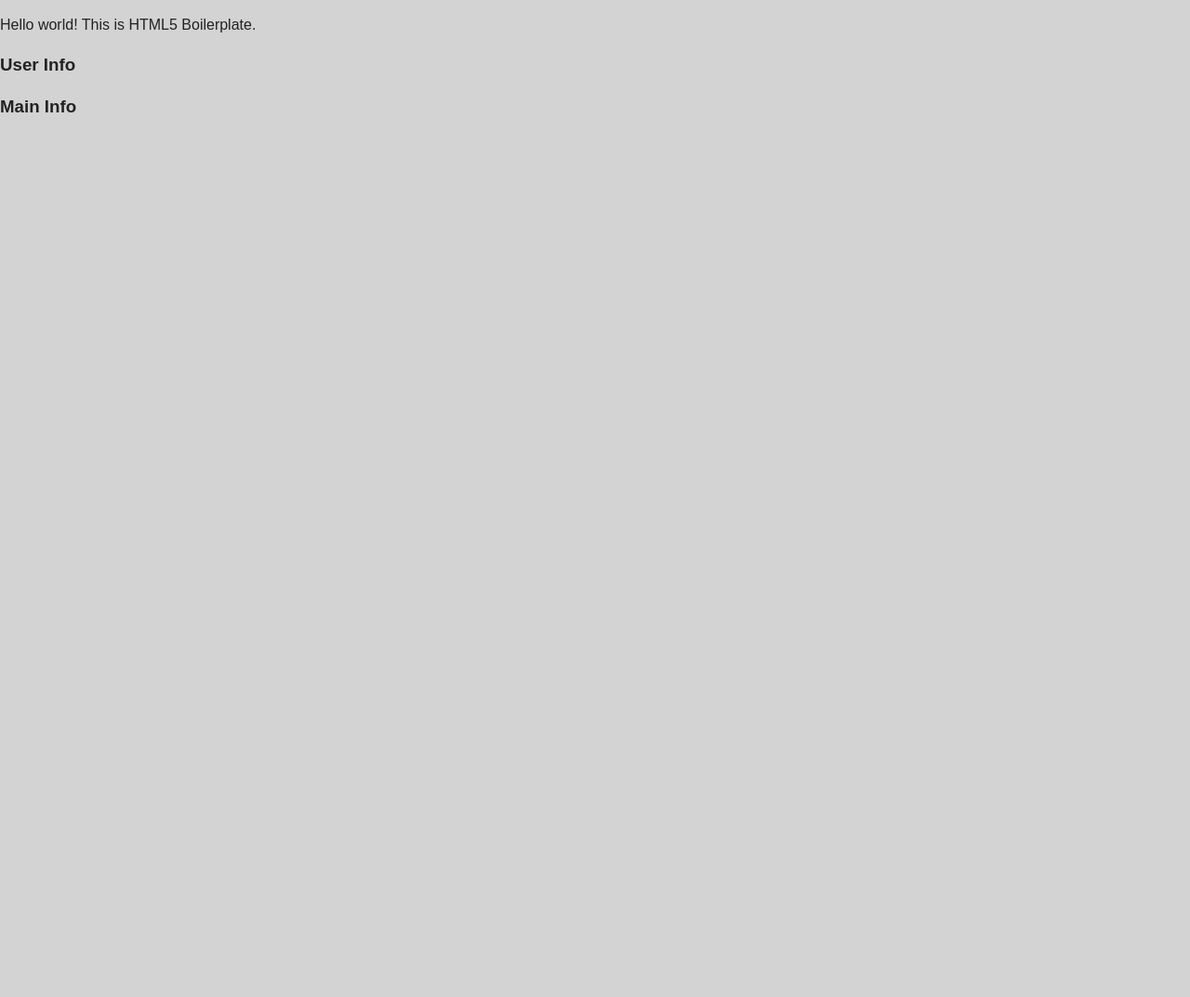
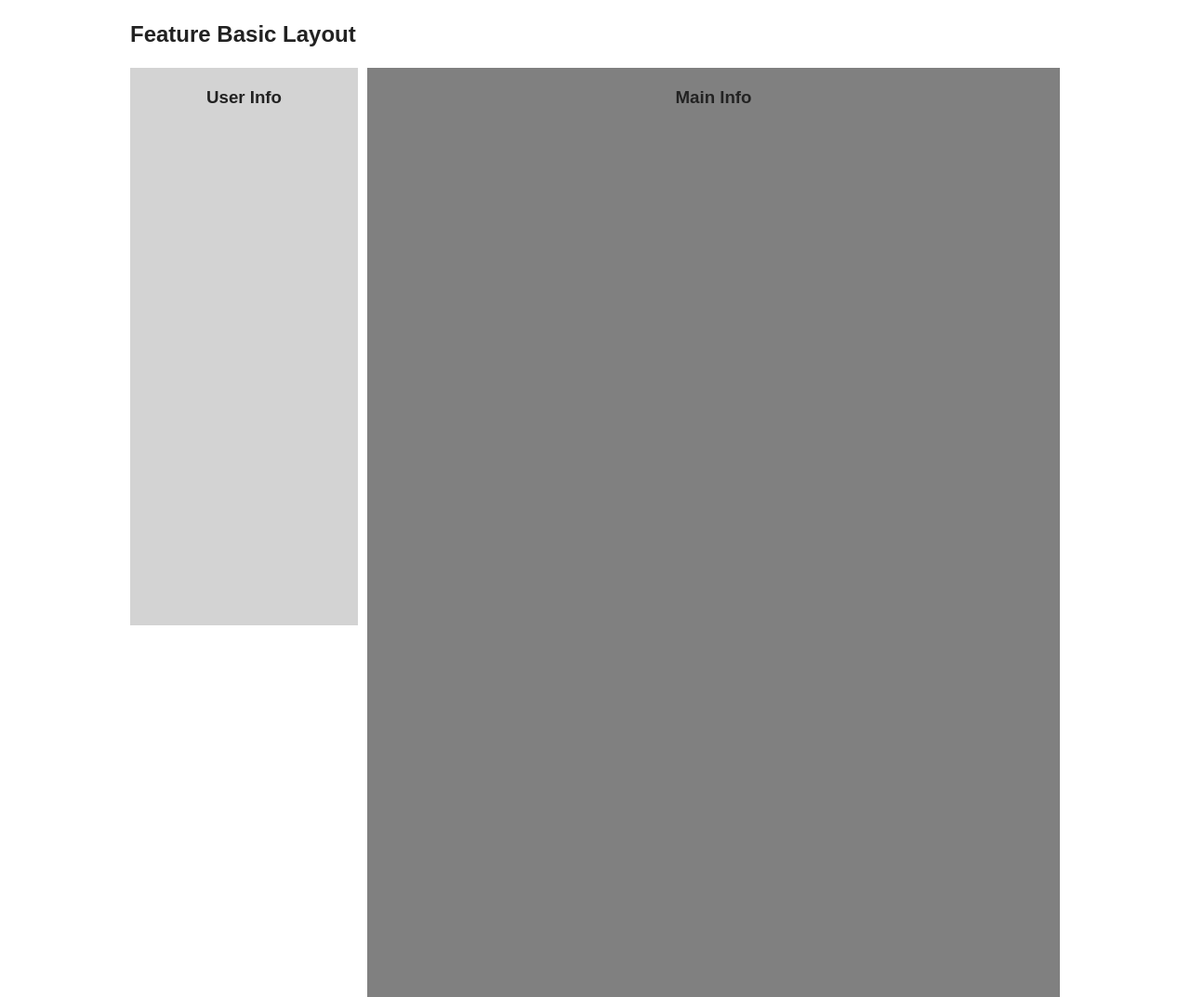
Before and after one commit to jeffworley/tiy-github, a website: page src/index.html in a window 1280 px wide. Shown: the whole page at 93% size. Before the commit the page ends 800 px from the top, so only its background shows below. Drawn offline with nearby package versions, Linux system fonts and the light colour scheme.

Commit message:
Added html to setup base github octocat user page, created styling and layout in scss and adjusted location and paths relating to package.json

```diff
--- a/src/index.html
+++ b/src/index.html
@@ -20,14 +20,18 @@
         <![endif]-->
 
         <!-- Add your site or application content here -->
-        <p>Hello world! This is HTML5 Boilerplate.</p>
+        <header>
+          <h2>Feature Basic Layout</h2>
+        </header>
 
-        <section class="user-info">
-          <h3>User Info</h3>
-        </section>
-        <section class="main-info">
-          <h3>Main Info</h3>
-        </section>
+        <div id="pagewrap">
+          <section id="user-info">
+            <h3>User Info</h3>
+          </section>
+          <section id="main-info">
+            <h3>Main Info</h3>
+          </section>
+        </div>
 
         <script src="//ajax.googleapis.com/ajax/libs/jquery/1.11.2/jquery.min.js"></script>
         <script>window.jQuery || document.write('<script src="js/vendor/jquery-1.11.2.min.js"><\/script>')</script>
--- a/package.json
+++ b/src/package.json
@@ -5,8 +5,8 @@
   "main": "index.js",
   "scripts": {
     "test": "mocha",
-    "bs": "browser-sync start --server --files='src/*.html, src/js/*.js, src/css/*.css'",
-    "sass": "node-sass --output-style expanded src/scss/main.scss src/css/main.css"
+    "bs": "browser-sync start --server --files='*.html, js/*.js, css/*.css'",
+    "sass": "node-sass --output-style expanded scss/main.scss css/main.css"
   },
   "repository": {
     "type": "git",
--- a/src/scss/_custom.scss
+++ b/src/scss/_custom.scss
@@ -1,20 +1,40 @@
 body {
-  background-color: lightgrey;
+  background-color: white;
 
-  div {
-    background-color: white;
+  header {
+    box-sizing: border-box;
+    width: 1000px;
+    margin-right: auto;
+    margin-left: auto;
+    text-align: left;
   }
 
-  .user-info {
-    background-color: blue;
-    float: left;
-    width: 25%;
+  #pagewrap {
+    box-sizing: border-box;
+    width: 1000px;
+    margin-top: 1%;
+    margin-right: auto;
+    margin-bottom: 1%;
+    margin-left: auto;
+
+    #user-info {
+      background-color: lightgrey;
+      box-sizing: border-box;
+      margin-right: 0.5%;
+      float: left;
+      width: 24.5%;
+      height: 600px; //Looks like height will eventually be based on content.
+      text-align: center;
+    }
+
+    #main-info {
+      background-color: grey;
+      box-sizing: border-box;
+      margin-left: 0.5%;
+      float: left;
+      width: 74.5%;
+      height: 1000px; //This too looks like the height will eventually be based on  content.
+      text-align: center;
+    }
   }
-
-  .main-info {
-    background-color: blue;
-    display: inline-block;
-    width: 70%;
-  }
-
 }
```
Also changed, not shown: src/css/main.css.
